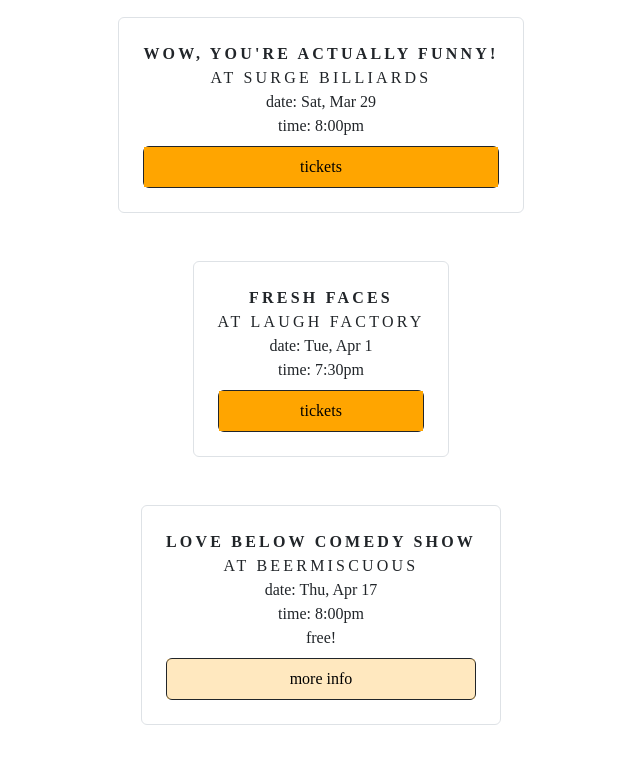
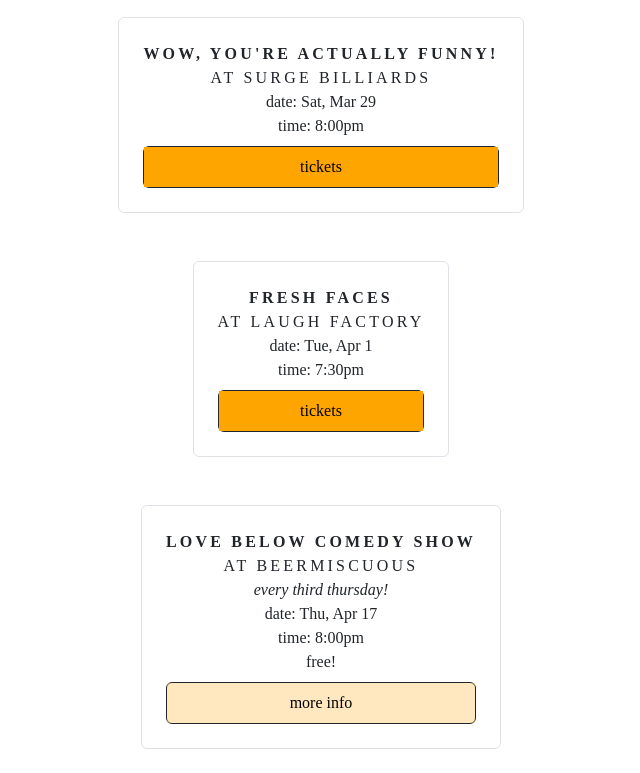
Before and after one commit to nwhalen2/cachinnat, a Vue app in the folder vue-project/: page /shows in a window 1280 px wide. Shown: the part 2000-2773 px from the top of the page, without its empty margins (319-959 px from the left). Built offline with nearby package versions, Linux system fonts and the light colour scheme.

Commit message:
add love belows, v-html for italics

```diff
--- a/vue-project/src/components/Show.vue
+++ b/vue-project/src/components/Show.vue
@@ -2,7 +2,7 @@
     <div class="text-center">
 
       <div v-if="show.title" v-html="show.title" class=" lg:fs-5  title"></div>
-        <div v-if="show.extra">({{  show.extra }})</div>
+        <div v-if="show.extra" v-html="show.extra"></div>
 
         <div v-if="show.date">date: {{ showDate(show.date) }}</div>
         <div v-if="show.time">time: {{ show.time }}</div>
--- a/vue-project/src/components/Shows.vue
+++ b/vue-project/src/components/Shows.vue
@@ -37,6 +37,30 @@
       showPast: false,
       allShows: [
         {
+          title: `<b>chi lights</b> (comedy you deserve)<br/>at <b>the den theatre</b>`,
+          extra: `more details to come`,
+          //free: false,
+          //url: `https://www.eventbrite.com/e/monday-february-17-late-nite-mic-with-vik-pandya-tickets-1119346498509?aff=erellivmlt`,
+          date: `07/15/2025`,
+          time: `7:00pm`
+        },
+        {
+          title: `<b>love below comedy show</b><br/>at beermiscuous`,
+          extra: `<i>every third thursday!</i>`,
+          free: true,
+          url: `https://www.instagram.com/thelovebelowcomedyshow/`,
+          date: `06/19/2025`,
+          time: `8:00pm`
+        },
+        {
+          title: `<b>love below comedy show</b><br/>at beermiscuous`,
+          extra: `<i>every third thursday!</i>`,
+          free: true,
+          url: `https://www.instagram.com/thelovebelowcomedyshow/`,
+          date: `05/15/2025`,
+          time: `8:00pm`
+        },
+        {
           title: `<b>talk yo sh*t</b><br/>at chicago theater works`,
           extra: `free for moms!`,
           free: false,
@@ -55,7 +79,7 @@
         },
         {
           title: `<b>love below comedy show</b><br/>at beermiscuous`,
-          extra: ``,
+          extra: `<i>every third thursday!</i>`,
           free: true,
           url: `https://www.instagram.com/thelovebelowcomedyshow/`,
           date: `04/17/2025`,
```
